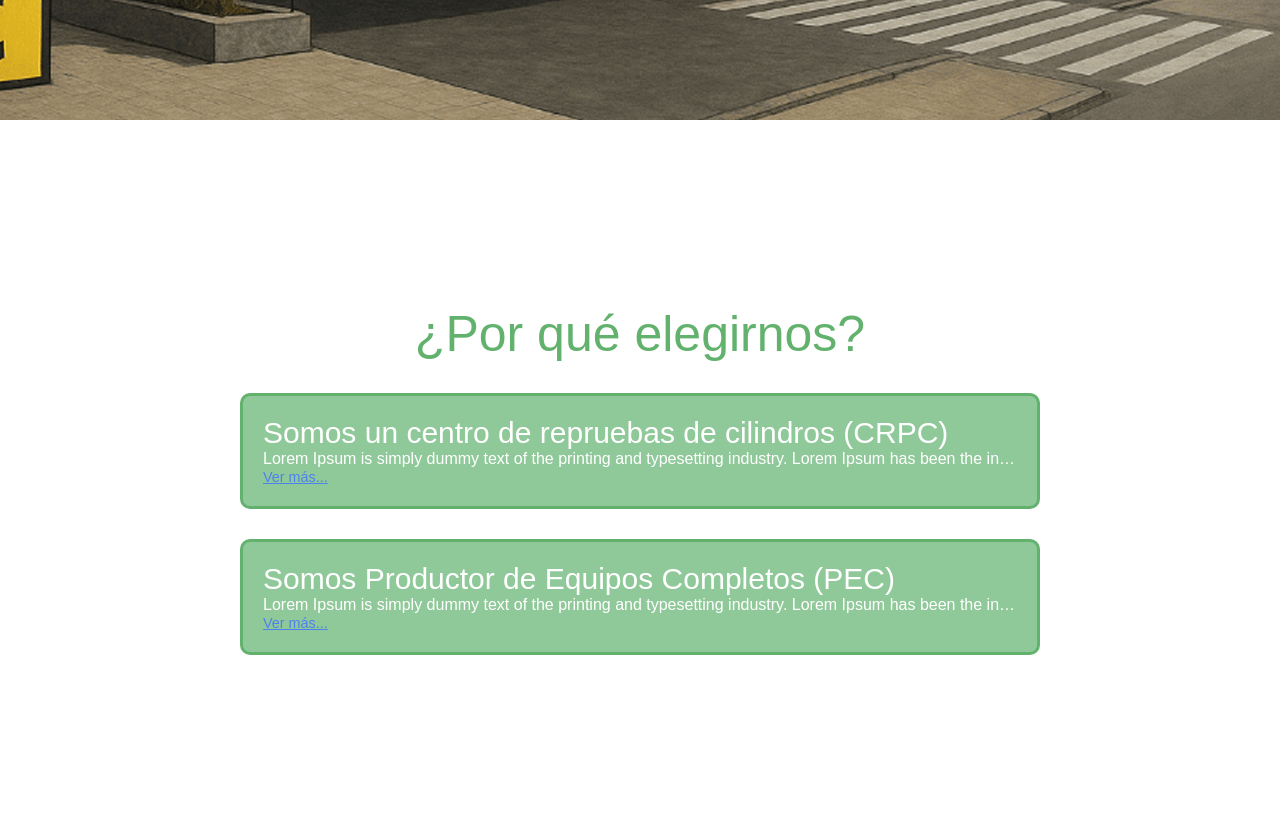
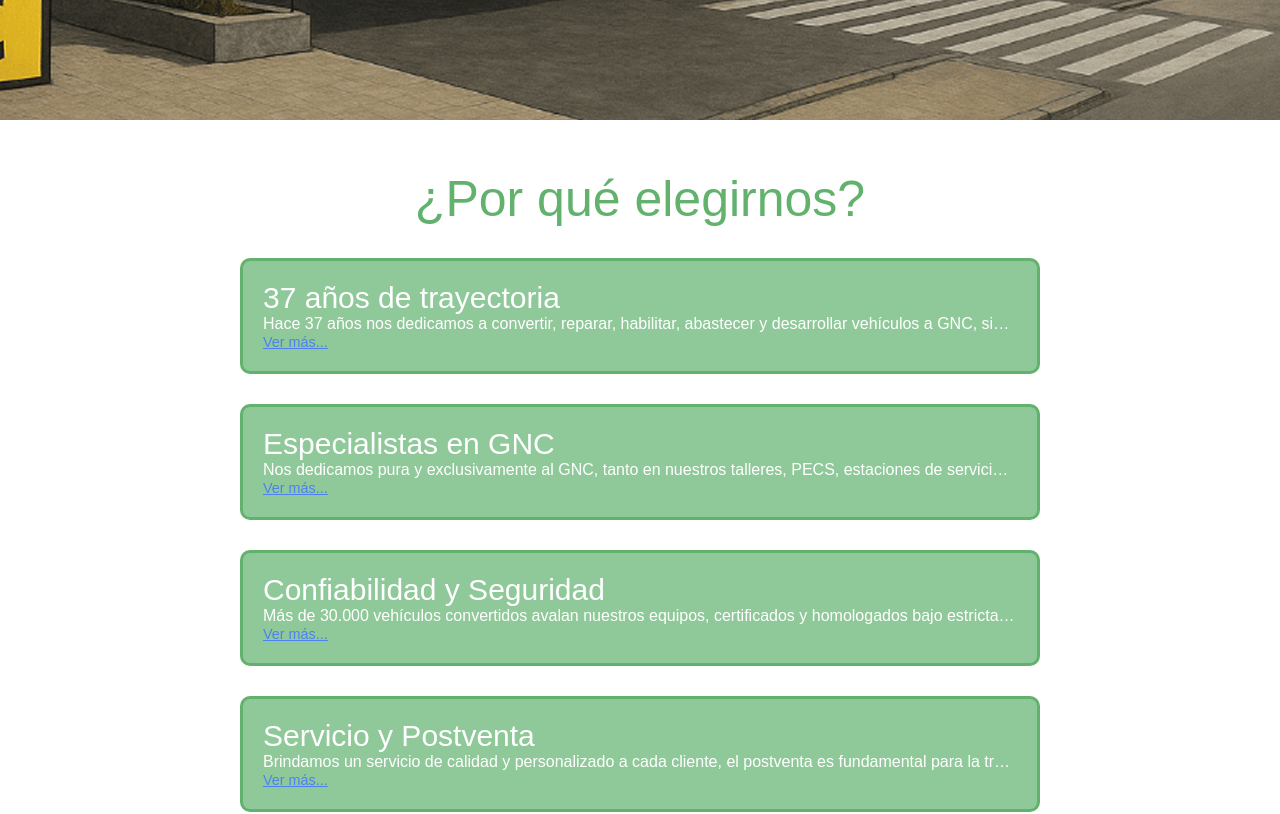
Before and after one commit to IvanDerlich/esigas, a Next.js app: page /estaciones in a window 1280 px wide. Shown: the part 840-1654 px from the top of the page. Built offline with nearby package versions, Linux system fonts and the light colour scheme; a web font is replaced by a local one.

Commit message:
Modificación de sección ¿Por qué elegirnos?

```diff
--- a/src/app/components/ourAdvantages/advantagesData.ts
+++ b/src/app/components/ourAdvantages/advantagesData.ts
@@ -5,13 +5,23 @@ export interface Advantage {
 
 export const advantages: Advantage[] = [
   {
-    title: 'Somos un centro de repruebas de cilindros (CRPC)',
+    title: '37 años de trayectoria',
     description:
-      'Lorem Ipsum is simply dummy text of the printing and typesetting industry. Lorem Ipsum has been the industry is standard dummy text ever since the 1500s, when an unknown printer took a galley of type and scrambled it to make a type specimen book.',
+      'Hace 37 años nos dedicamos a convertir, reparar, habilitar, abastecer y desarrollar vehículos a GNC, siendo uno de las empresas con más trayectoria en el rubro a nivel nacional.',
   },
   {
-    title: 'Somos Productor de Equipos Completos (PEC)',
+    title: 'Especialistas en GNC',
     description:
-      'Lorem Ipsum is simply dummy text of the printing and typesetting industry. Lorem Ipsum has been the industry is standard dummy text ever since the 1500s, when an unknown printer took a galley of type and scrambled it to make a type specimen book.',
+      'Nos dedicamos pura y exclusivamente al GNC, tanto en nuestros talleres, PECS, estaciones de servicio y transporte ecológico',
   },
+  {
+    title: 'Confiabilidad y Seguridad',
+    description:
+      'Más de 30.000 vehículos convertidos avalan nuestros equipos, certificados y homologados bajo estrictas normas internacionales.',
+  },
+  {
+    title: 'Servicio y Postventa',
+    description:
+      'Brindamos un servicio de calidad y personalizado a cada cliente, el postventa es fundamental para la tranquilidad de nuestros clientes, siempre que lo necesiten se pueden acercar al taller que deseen para resolver cualquier inconveniente.',
+  }
 ];
--- a/src/app/components/ourAdvantages/ourAdvantages.module.css
+++ b/src/app/components/ourAdvantages/ourAdvantages.module.css
@@ -6,7 +6,7 @@
   flex-direction: column;
   gap: 30px;
   background-color: white;
-  padding: 40px 20px;
+  padding: 50px 20px;
   box-sizing: border-box;
 }
 
@@ -52,7 +52,7 @@
 
 @media screen and (max-width: 940px) {
   .contentDescription {
-    padding: 30px 15px;
+    padding: 50px 15px;
     gap: 20px;
     min-height: calc(100vh - 80px);
   }
@@ -82,7 +82,7 @@
 
 @media (max-width: 480px) {
   .contentDescription {
-    padding: 20px 10px;
+    padding: 50px 10px;
     gap: 15px;
     min-height: calc(100vh - 70px);
   }
```
